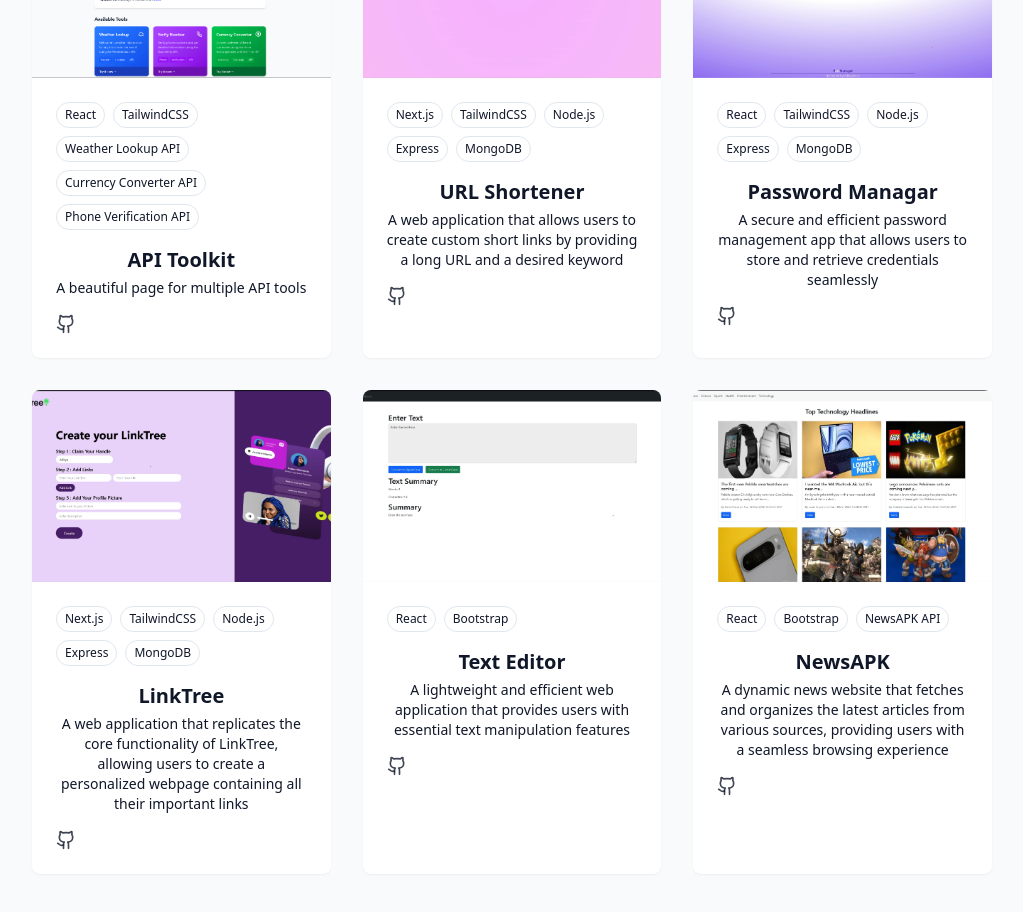
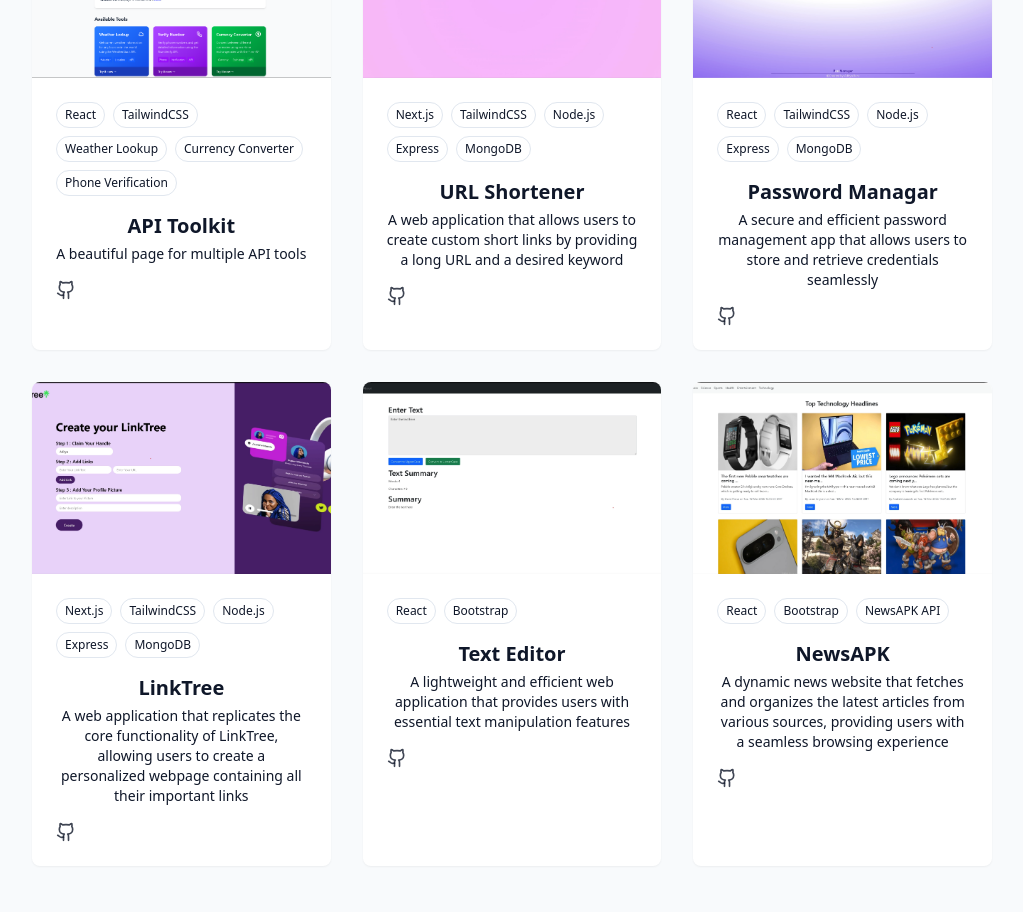
Before and after one commit to Aditroid/MERN-Stack-Portfoilio, a React (Vite) app: page / in a window 1280 px wide. Shown: the part 2820-3732 px from the top of the page, without its empty margins (128-1151 px from the left). Built offline with nearby package versions, Linux system fonts and the light colour scheme.

Commit message:
Update ProjectsSection.jsx

```diff
--- a/src/components/ProjectsSection.jsx
+++ b/src/components/ProjectsSection.jsx
@@ -6,7 +6,7 @@
     title: "API Toolkit",
     description: "A beautiful page for multiple API tools",
     image: "/projects/project1.png",
-    tags: ["React", "TailwindCSS", "Weather Lookup API", "Currency Converter API", "Phone Verification API"],
+    tags: ["React", "TailwindCSS", "Weather Lookup", "Currency Converter", "Phone Verification"],
     demoUrl: "#",
     githubUrl: "https://github.com/Aditroid/Reactjs-FetchAPI-Task",
   },
```
